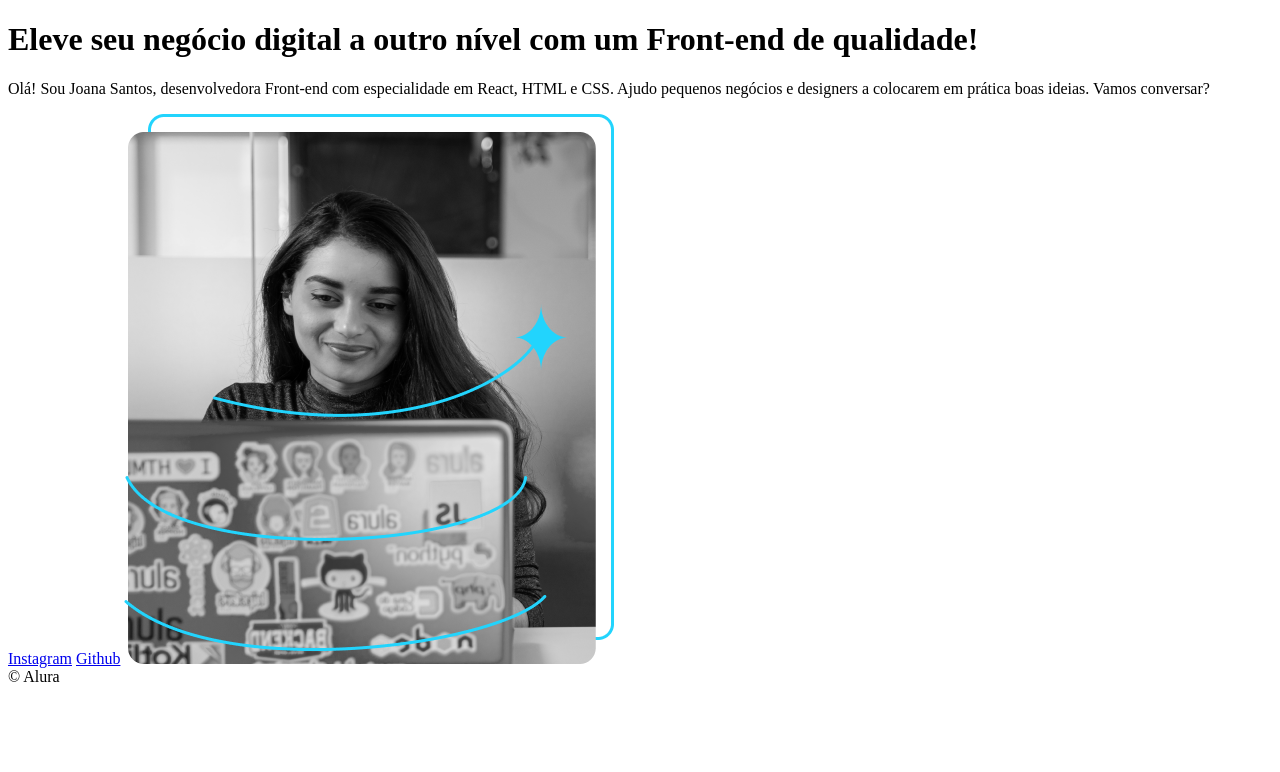
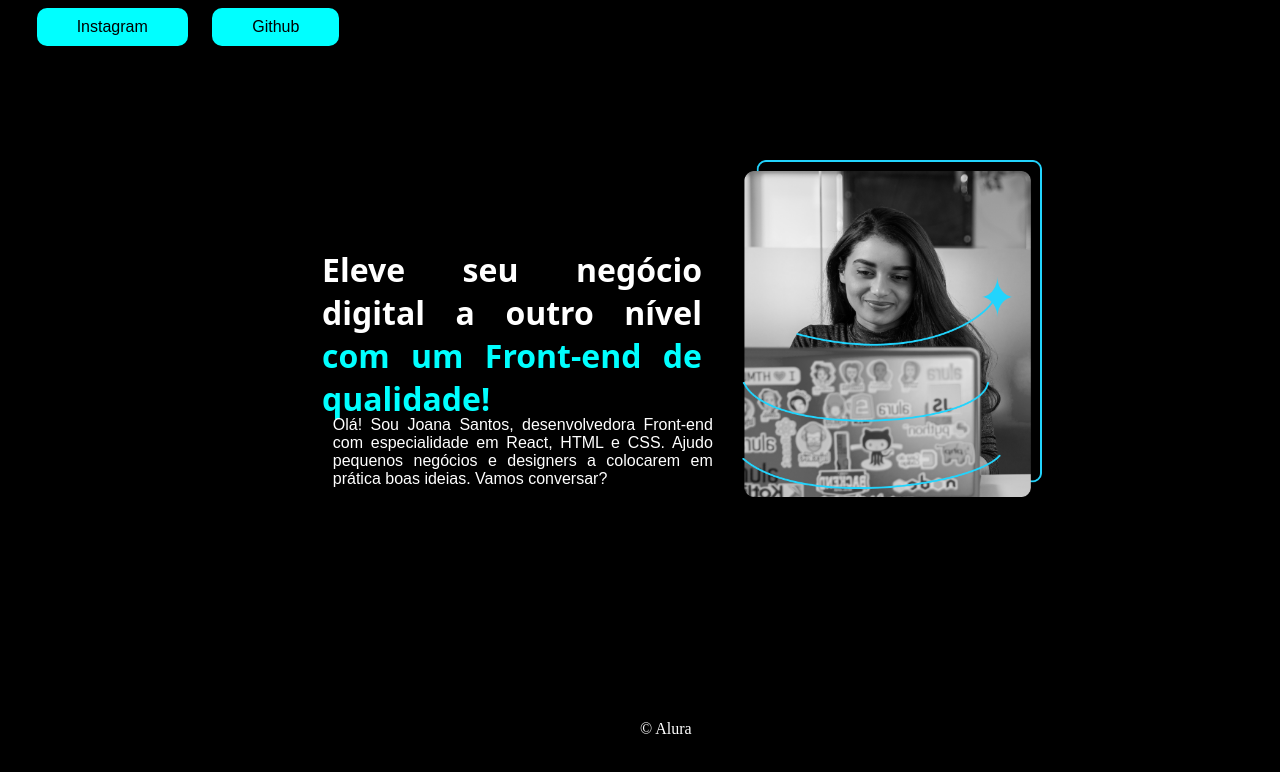
Before and after one commit to dynmopi/oracle-one, a plain HTML site: page html-css/003/index.html in a window 1280 px wide. Drawn offline with Linux system fonts and the light colour scheme.

Commit message:
alura-css

```diff
--- a/html-css/003/index.html
+++ b/html-css/003/index.html
@@ -5,6 +5,7 @@
     <meta http-equiv="X-UA-Compatible" content="IE=edge"> <!--versão do navegador-->
     <meta name="viewport" content="width=device-width, initial-scale=1.0"> <!--escala da página-->
     <title>Document</title> <!--titulo que fica na parte de cima-->
+    <link rel="stylesheet" href="style.css">
 </head>
 <body>
     <header> <!--é diferente de head!-->
--- /dev/null
+++ b/html-css/003/style.css
@@ -0,0 +1,74 @@
+html, body{
+    background-color: black;
+    color: white;
+
+}
+
+header{
+    font-family: system-ui, -apple-system, BlinkMacSystemFont, 'Segoe UI', Roboto, Oxygen, Ubuntu, Cantarell, 'Open Sans', 'Helvetica Neue', sans-serif;
+    display: block;
+    position: fixed;
+    top: 15%;
+    left: 40%;
+
+    transform: translate(-50%, 50%);
+
+
+    width: 380px;
+    text-align: justify;
+}
+
+strong{
+    color: aqua;
+}
+
+p{
+    display: block;
+    position: fixed;
+    top: 50%;
+    left: 26%;
+
+    width: 380px;
+    text-align: justify;
+}
+
+main{
+    font-family: Arial, Helvetica, sans-serif;
+    text-align: center;
+    width: 380px;
+
+}
+
+a{
+    font-family: Arial, Helvetica, sans-serif;
+    background-color: aqua;
+    color: black;
+    text-decoration: none;
+
+    display: inline-block;
+    position: relative;
+
+
+
+    padding: 10px 40px 10px 40px;
+    border-radius: 10px;
+    margin-right: 20px;
+}
+
+img{
+    display: block;
+
+    position: absolute;
+    left: 58%;
+    top: 20%;
+    width: 300px;
+
+}
+
+footer{
+    display: block;
+    position: absolute;
+
+    top: 90%;
+    left: 50%;
+}
```
Also changed, not shown: html-css/003/html-logo-main/html.png (deleted).
